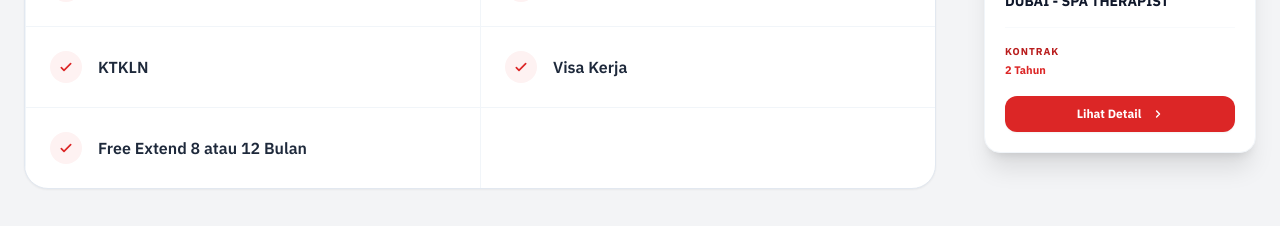
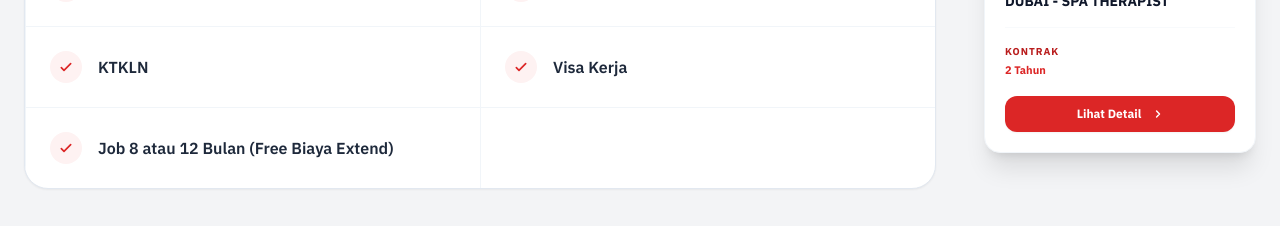
Before and after one commit to ardywrks10/lav-justice-partners, a Vue app: page /program/spa-therapist-a in a window 1280 px wide. Shown: the part 1320-1546 px from the top of the page. Built offline with nearby package versions, Linux system fonts and the light colour scheme.

Commit message:
edit: Data.js

```diff
--- a/src/components/Data.js
+++ b/src/components/Data.js
@@ -15,7 +15,7 @@ export const programData = [
         exchangeRate   : "17.007",
         requirements   : [],
         benefits       : ["Sertifikat + Pelatihan", "Mess (Tempat Tinggal)", "Paspor",
-                          "Medical Checkup", "KTKLN", "Visa Kerja", "Free Extend 8 atau 12 Bulan"],
+                          "Medical Checkup", "KTKLN", "Visa Kerja", "Job 8 atau 12 Bulan (Free Biaya Extend)"],
 
         gender    : "Pria/Wanita",
         age       : "20 s/d 40 Tahun",
@@ -41,7 +41,7 @@ export const programData = [
         exchangeRate   : "17.007",
         requirements   : [],
         benefits       : ["Sertifikat + Pelatihan/Paspor", "Mess (Tempat Tinggal)",
-                          "Medical Checkup", "KTKLN", "Visa Kerja", "Free Extend 8 atau 12 Bulan"],
+                          "Medical Checkup", "KTKLN", "Visa Kerja", "Job 8 atau 12 Bulan (Free Biaya Extend)"],
 
         gender    : "Pria/Wanita",
         age       : "20 s/d 40 Tahun",
@@ -69,7 +69,7 @@ export const programData = [
         exchangeRate   : "17.007",
         requirements   : [],
         benefits   : ["Mess (Tempat Tinggal)", "Medical Checkup", "KTKLN", "Visa Kerja", "Tiket PP",
-                      "Free Extend 8 atau 12 Bulan"],
+                      "Job 8 atau 12 Bulan (Free Biaya Extend)"],
 
         gender    : "Pria/Wanita",
         age       : "20 s/d 40 Tahun",
@@ -97,7 +97,7 @@ export const programData = [
         exchangeRate   : "4.750",
         requirements   : [],
         benefits   : ["Mess (Tempat Tinggal)", "Medical Checkup", "KTKLN", "Visa Kerja",
-                      "Free Extend 8 atau 12 Bulan"],
+                      "Job 8 atau 12 Bulan (Free Biaya Extend)"],
 
         gender    : "Pria/Wanita",
         age       : "20 s/d 40 Tahun",
@@ -138,8 +138,8 @@ export const programData = [
         salaryIdr      : "11.750.000 - 14.250.000",
         exchangeRate   : "4.750",
         requirements   : [],
-        benefits   : ["Mess (Tempat Tinggal)", "Medical Checkup", "KTKLN", "Visa Kerja",
-                      "Free Extend 8 atau 12 Bulan"],
+        benefits   : ["Mess (Tempat Tinggal)", "Medical Checkup", "KTKLN", "Visa Kerja", "Tiket PP",
+                      "Job 8 atau 12 Bulan (Free Biaya Extend)"],
 
         gender    : "Pria/Wanita",
         age       : "20 s/d 40 Tahun",
@@ -165,7 +165,7 @@ export const programData = [
         exchangeRate   : "17.007",
         requirements   : [],
         benefits       : ["Sertifikat + Pelatihan", "Mess (Tempat Tinggal)", "Paspor",
-                          "Medical Checkup", "KTKLN", "Visa Kerja", "Free Extend 8 atau 12 Bulan"],
+                          "Medical Checkup", "KTKLN", "Visa Kerja", "Job 8 atau 12 Bulan (Free Biaya Extend)"],
 
         gender    : "Pria/Wanita",
         age       : "20 s/d 40 Tahun",
@@ -191,7 +191,7 @@ export const programData = [
         exchangeRate   : "17.007",
         requirements   : [],
         benefits       : ["Sertifikat + Pelatihan/Paspor", "Mess (Tempat Tinggal)",
-                          "Medical Checkup", "KTKLN", "Visa Kerja", "Free Extend 8 atau 12 Bulan"],
+                          "Medical Checkup", "KTKLN", "Visa Kerja", "Job 8 atau 12 Bulan (Free Biaya Extend)"],
 
         gender    : "Pria/Wanita",
         age       : "20 s/d 40 Tahun",
@@ -217,7 +217,7 @@ export const programData = [
         exchangeRate   : "17.007",
         requirements   : [],
         benefits       : ["Sertifikat + Pelatihan/Paspor", "Mess (Tempat Tinggal)",
-                          "Medical Checkup", "KTKLN", "Visa Kerja", "Free Extend 8 atau 12 Bulan"],
+                          "Medical Checkup", "KTKLN", "Visa Kerja", "Job 8 atau 12 Bulan (Free Biaya Extend)"],
 
         gender    : "Pria/Wanita",
         age       : "20 s/d 40 Tahun",
```
